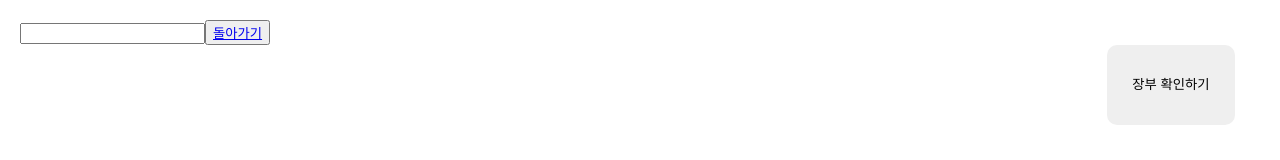
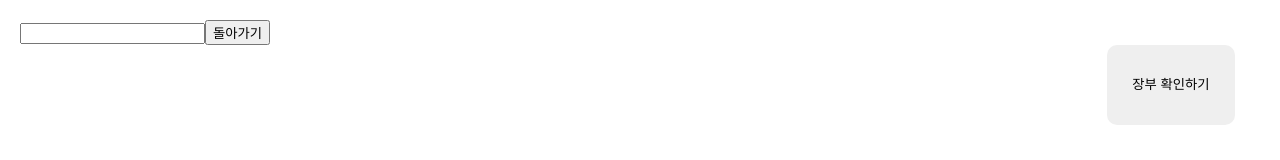
Before and after one commit to Chaemin-L/account-book, a React (Create React App) app: page /search in a window 1280 px wide. Shown: the top 160 px of the page. Built offline with nearby package versions, Linux system fonts and the light colour scheme.

Commit message:
fix: Fix wrapping order of tag

```diff
--- a/src/LeftForm/SearchForm.js
+++ b/src/LeftForm/SearchForm.js
@@ -17,7 +17,7 @@
     return (
         <div className="container-left">
             <input onChange={search}/>
-            <button><Link to='/'>돌아가기</Link></button>
+            <Link to='/'><button>돌아가기</button></Link>
             <ul>
                 {match.map((user, i) => <li key={i} onClick={() => { selectUser(user) }}><Link to='/'>{user.name}  {user.phoneNumber}  {user.account}</Link></li>)}
             </ul>
```
